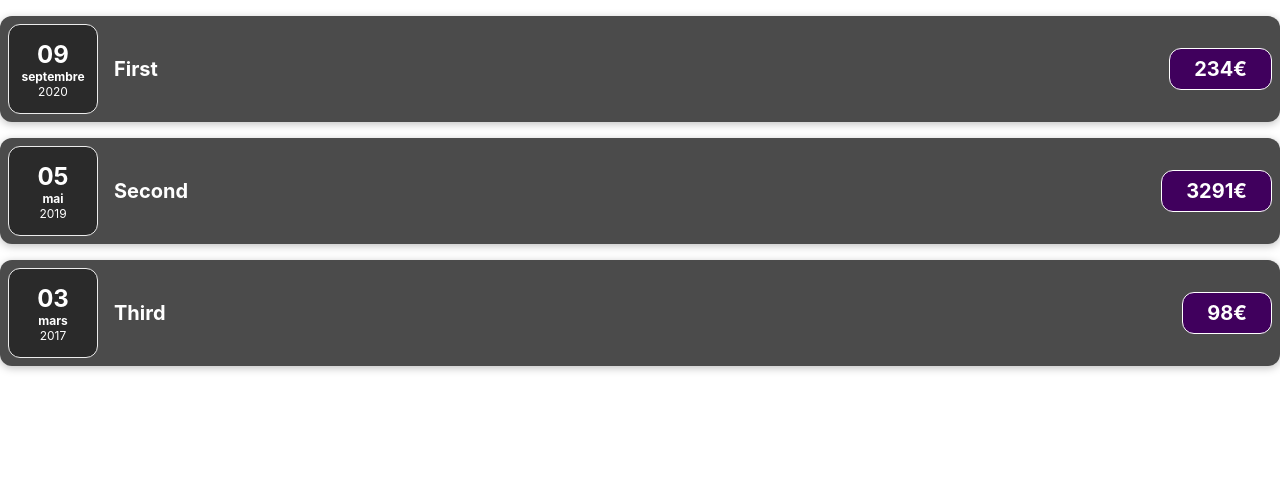
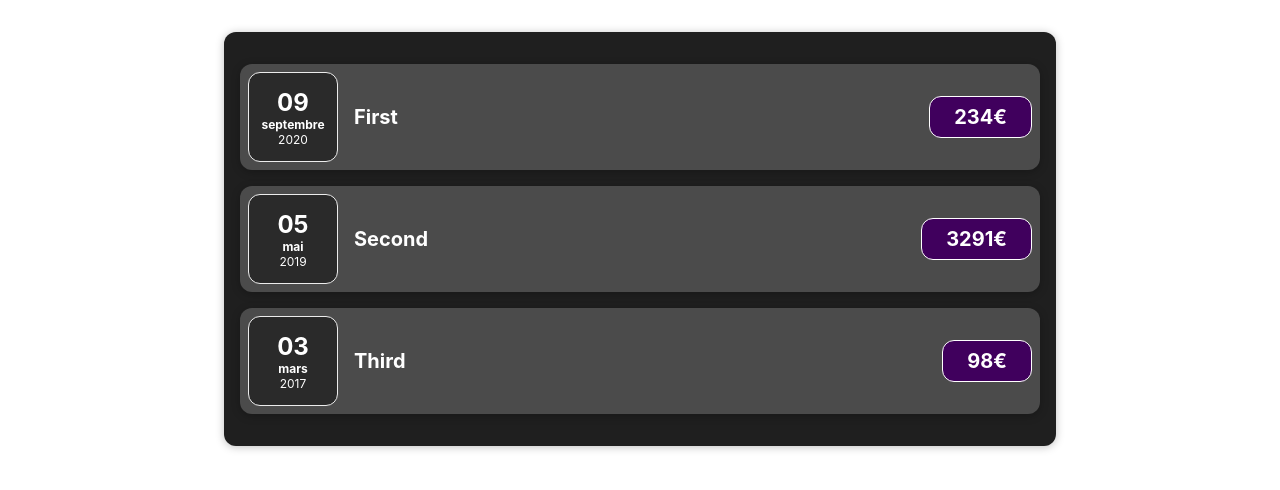
Before and after one commit to DevThibautMonin/frontend-expense-manager, a React (Create React App) app: page / in a window 1280 px wide. Shown: the top 490 px of the page. Built offline with nearby package versions, Linux system fonts and the light colour scheme.

Commit message:
Creating Expenses to put ExpenseItem into it

```diff
--- a/src/App.js
+++ b/src/App.js
@@ -1,5 +1,5 @@
 import './App.css';
-import ExpenseItem from './components/ExpenseItem';
+import Expenses from './components/Expenses';
 
 function App() {
 
@@ -11,9 +11,7 @@ function App() {
 
   return (
     <div>
-      <ExpenseItem date={expenses[0].date} title={expenses[0].title} amount={expenses[0].amount} />
-      <ExpenseItem date={expenses[1].date} title={expenses[1].title} amount={expenses[1].amount} />
-      <ExpenseItem date={expenses[2].date} title={expenses[2].title} amount={expenses[2].amount} />
+      <Expenses items={expenses}/>
     </div>
   );
 }
--- /dev/null
+++ b/src/components/Expenses.css
@@ -0,0 +1,9 @@
+.expenses {
+  padding: 1rem;
+  background-color: rgb(31, 31, 31);
+  margin: 2rem auto;
+  width: 50rem;
+  max-width: 95%;
+  border-radius: 12px;
+  box-shadow: 0 1px 8px rgba(0, 0, 0, 0.25);
+}
--- /dev/null
+++ b/src/components/Expenses.js
@@ -0,0 +1,14 @@
+import ExpenseItem from './ExpenseItem';
+import "./Expenses.css"
+
+export default function Expenses(props) {
+
+  console.log(props);
+  return (
+    <div className='expenses'>
+      <ExpenseItem date={props.items[0].date} title={props.items[0].title} amount={props.items[0].amount} />
+      <ExpenseItem date={props.items[1].date} title={props.items[1].title} amount={props.items[1].amount} />
+      <ExpenseItem date={props.items[2].date} title={props.items[2].title} amount={props.items[2].amount} />
+    </div>
+  )
+}
```
